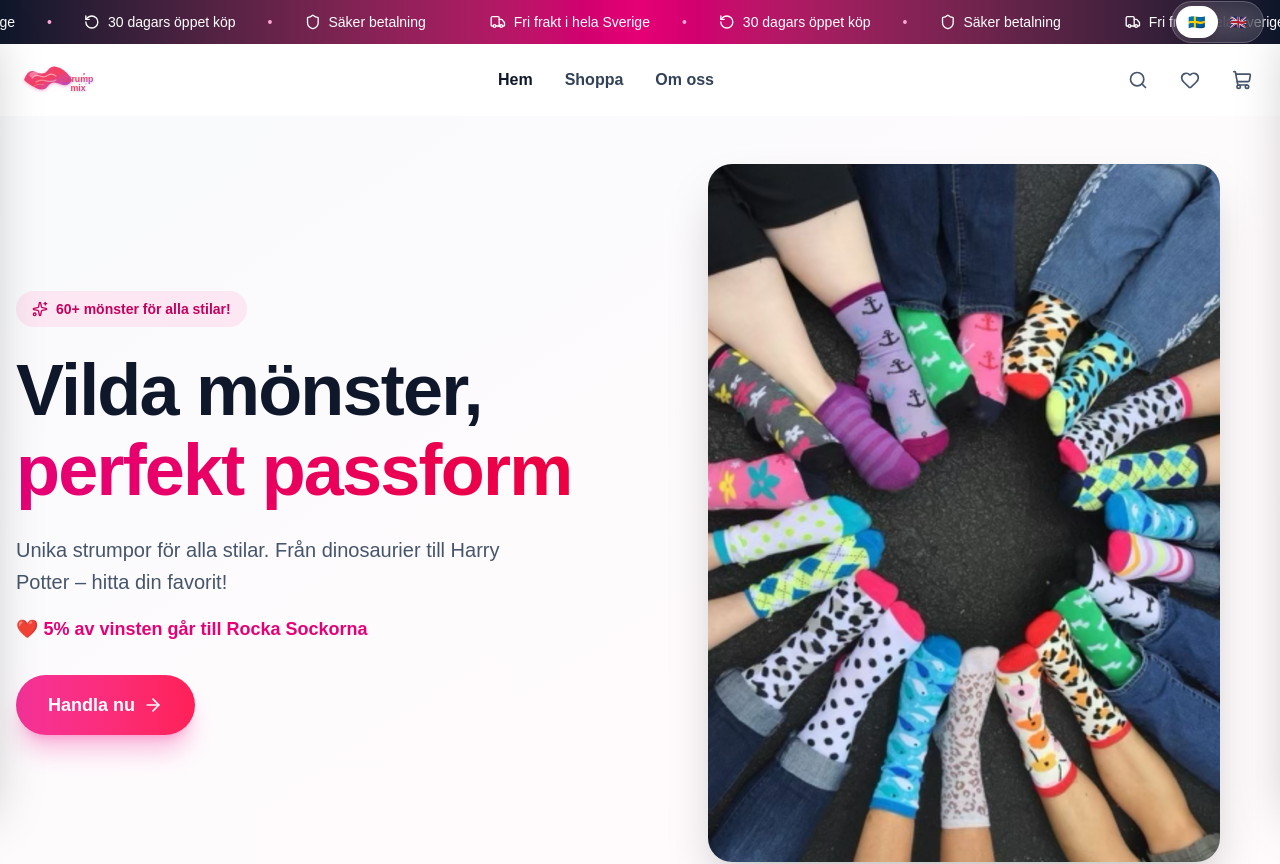
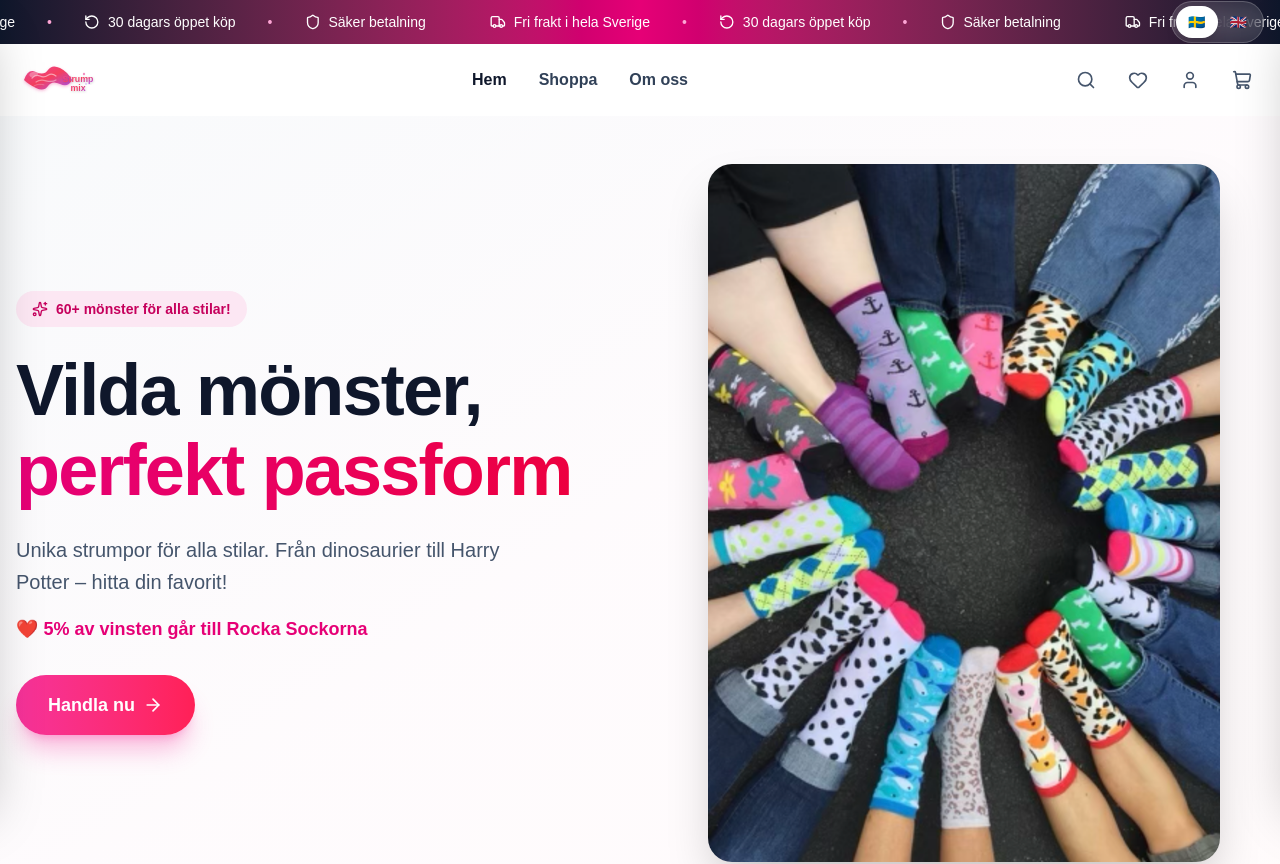
Before and after one commit to adrianfolkeson/rockn-socks, a Next.js app: page / in a window 1280 px wide. Shown: the top 864 px of the page. Built offline with nearby package versions, Linux system fonts and the light colour scheme.

Commit message:
Add profile icon to header - search, heart, profile, cart order

```diff
--- a/src/app/page.tsx
+++ b/src/app/page.tsx
@@ -2,7 +2,7 @@
 
 import { useState, useEffect, useRef } from 'react'
 import {
-  ShoppingCart, Menu, X, Search, Heart, Star, Truck, RotateCcw,
+  ShoppingCart, Menu, X, Search, Heart, User, Star, Truck, RotateCcw,
   Shield, ChevronDown, ChevronUp, Plus, Minus,
   Mail, MapPin, Lock, ArrowRight, Sparkles, Package
 } from 'lucide-react'
@@ -818,6 +818,9 @@ function MainContent() {
               <button className="hidden sm:flex p-3 hover:bg-slate-100 rounded-full transition-colors">
                 <Heart className="w-5 h-5 text-slate-600" />
               </button>
+              <button className="hidden sm:flex p-3 hover:bg-slate-100 rounded-full transition-colors">
+                <User className="w-5 h-5 text-slate-600" />
+              </button>
               <button
                 onClick={() => setIsCartOpen(true)}
                 className="relative p-3 hover:bg-slate-100 rounded-full transition-colors"
```
